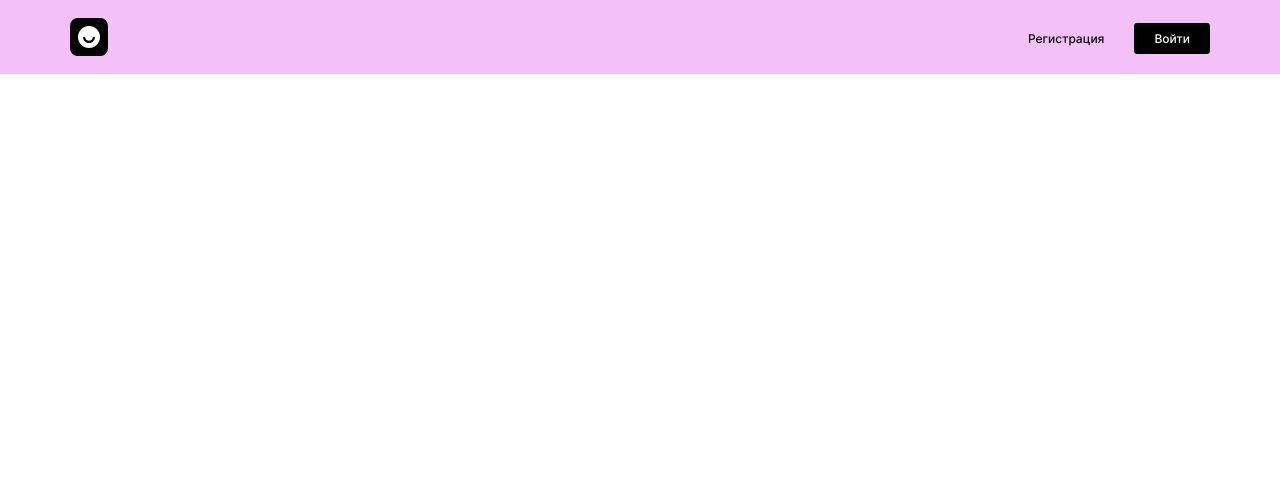
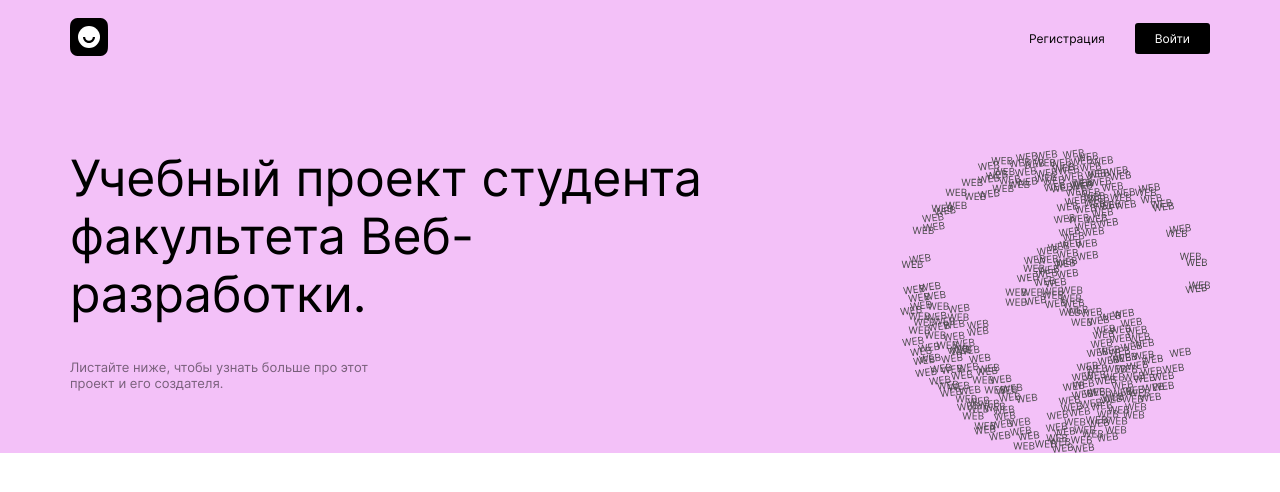
Before and after one commit to catintoner/movies-explorer-frontend, a React app: page / in a window 1280 px wide. Built offline with nearby package versions, Linux system fonts and the light colour scheme.

Commit message:
feature: add Promo comp

```diff
--- a/src/components/header/Header.css
+++ b/src/components/header/Header.css
@@ -36,7 +36,7 @@
   transition: .2s;
 }
 
-.nav__signin:not(.header__link_type_signin):hover {
+.nav__signin:hover {
   opacity: .8;
 }
 
@@ -44,7 +44,7 @@
   text-decoration: none;
   color: #000;
   font-size: 12px;
-  font-weight: 500;
+  font-weight: 400;
   line-height: 16px;
 }
 
--- a/src/components/header/Header.js
+++ b/src/components/header/Header.js
@@ -1,9 +1,9 @@
 import React from 'react';
+import { Link, withRouter } from 'react-router-dom';
 
 import './Header.css';
 
 import headerLogo from '../../images/header__logo.svg';
-import { Link, withRouter } from 'react-router-dom';
 
 function Header() {
   return (
--- a/src/components/main/Main.js
+++ b/src/components/main/Main.js
@@ -1,14 +1,15 @@
 import React from 'react';
 import Header from '../header/Header';
+import Promo from '../promo/Promo';
 
 import './Main.css';
-
-
 
 function Main() {
   return (
     <header className='main__header'>
       <Header
+      />
+      <Promo
       />
 
     </header>
--- /dev/null
+++ b/src/components/promo/Promo.css
@@ -0,0 +1,37 @@
+.promo__container {
+  max-width: calc(100% - 70px*2);
+  margin: 0 auto 84px;
+  padding: 75px 0 0;
+  display: grid;
+  grid-template-areas:
+    "promo__title promo__logo"
+    "promo__subtitle promo__logo";
+    grid-template-rows: min-content 1fr;
+}
+
+.promo__title {
+  height: min-content;
+  grid-area: promo__title;
+  margin: 0 0 36px;
+  max-width: 640px;
+  font-weight: 400;
+  font-size: 50px;
+  line-height: 58px;
+  font-style: normal;
+
+}
+
+.promo__subtitle {
+  grid-area: promo__subtitle;
+  margin: 0;
+  max-width: 310px;
+  font-weight: 400;
+  font-size: 13px;
+  line-height: 16px;
+  opacity: .5;
+}
+
+.promo__logo {
+  grid-area: promo__logo;
+  justify-self: flex-end;
+}
--- /dev/null
+++ b/src/components/promo/Promo.js
@@ -0,0 +1,22 @@
+import React from 'react';
+
+import './Promo.css';
+
+import promoLogo from '../../images/promo__logo.svg';
+
+function Promo() {
+  return (
+    <section className='promo__container'>
+      <h1 className='promo__title'>
+        Учебный проект студента факультета Веб-разработки.
+      </h1>
+      <p className='promo__subtitle'>
+        Листайте ниже,
+        чтобы узнать больше про этот проект и его создателя.
+      </p>
+      <img className='promo__logo' src={promoLogo} alt='Изображение планеты из слов WEB' />
+    </section>
+  );
+}
+
+export default Promo;
```
Also changed, not shown: src/images/promo__logo.svg (added).
